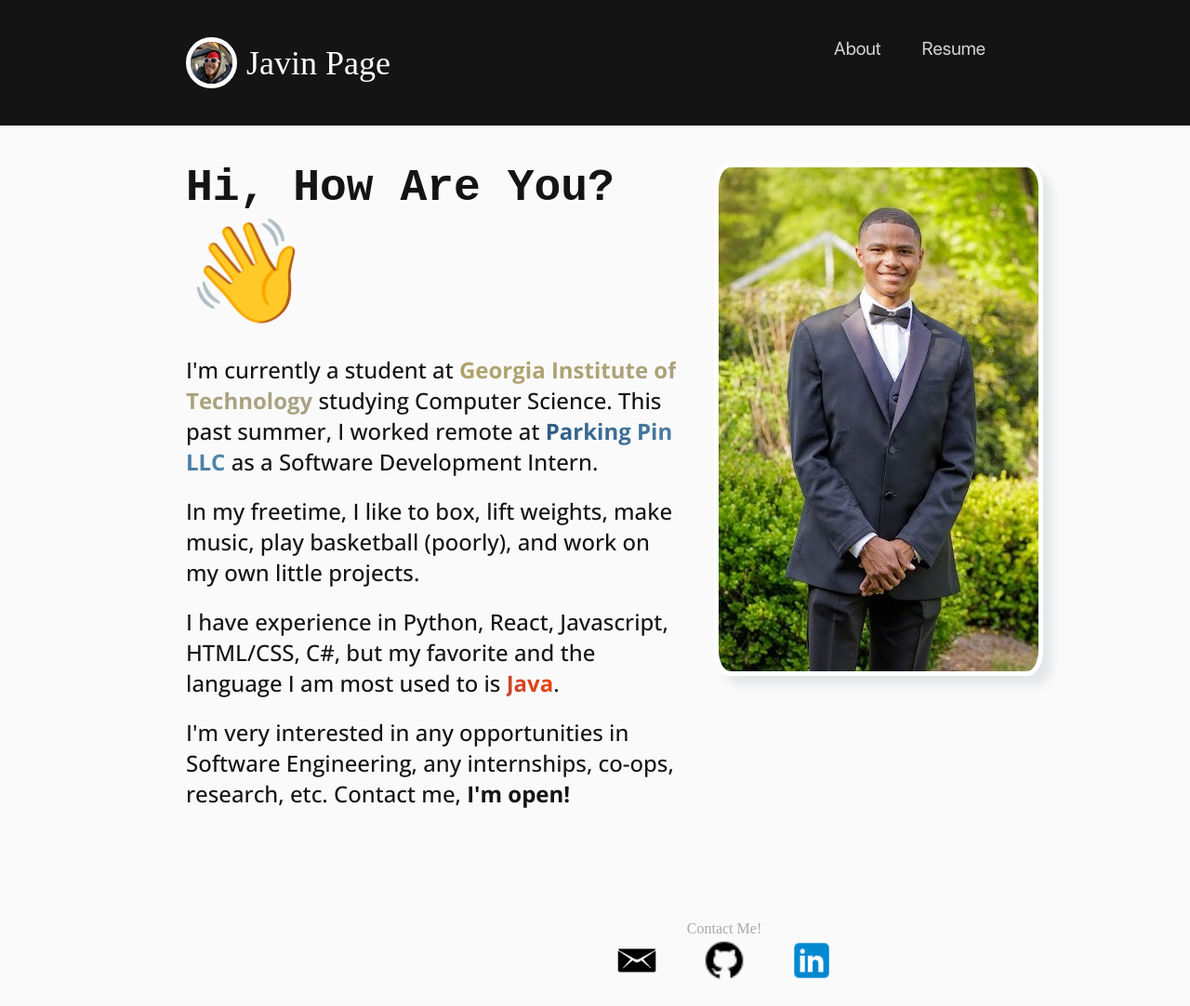
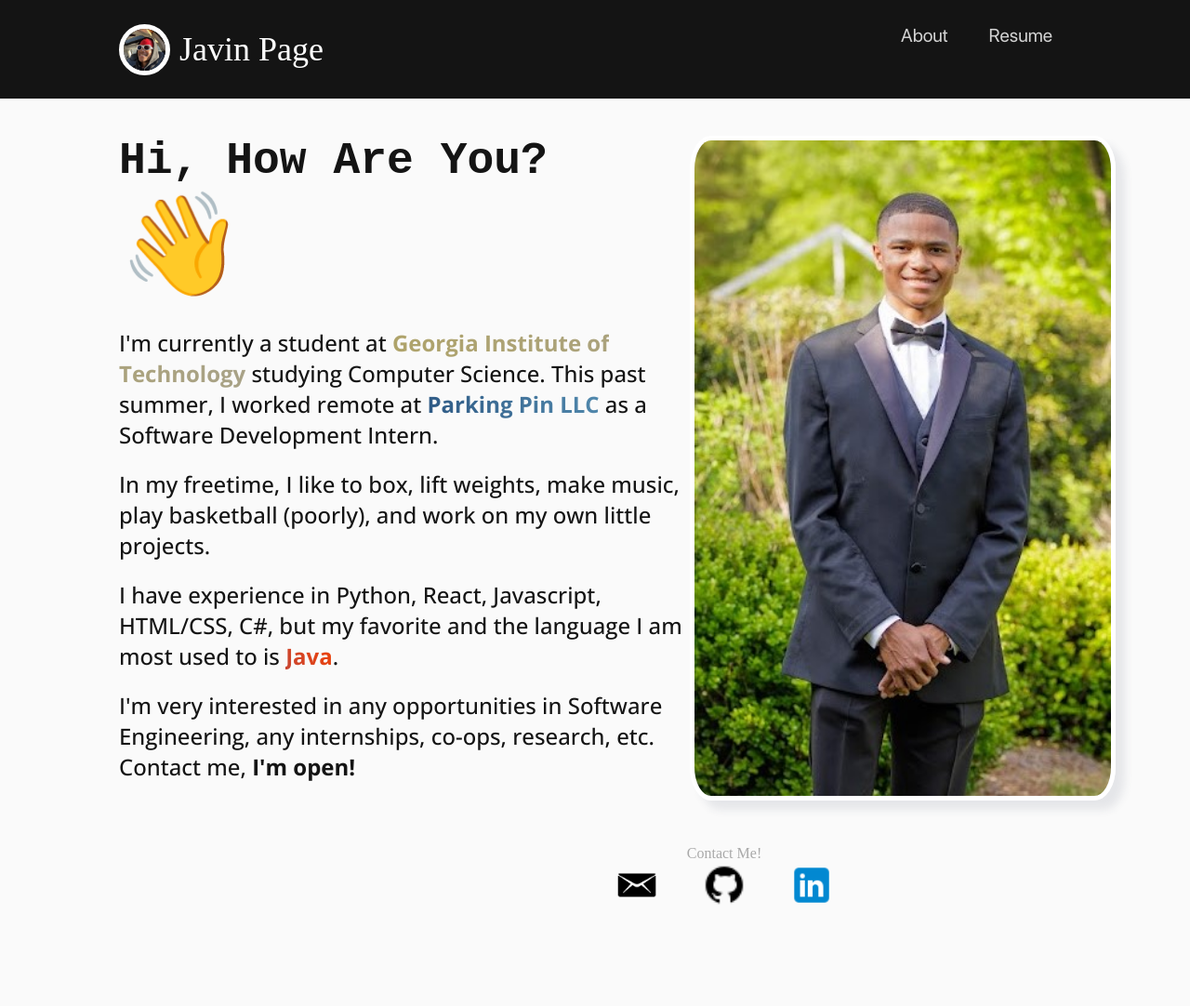
Before and after one commit to pageja25/JavinPage.GitHub.io, a plain HTML site: page index.html in a window 1280 px wide. Shown: the whole page at 93% size. After the commit the page ends 1001 px from the top, so only its background shows below. Drawn offline with nearby package versions, Linux system fonts and the light colour scheme; a web font is replaced by a local one.

Commit message:
Fixed scroll and some other stuff

```diff
--- a/css/main.css
+++ b/css/main.css
@@ -44,18 +44,18 @@ body{
     font-size: 20px;
     color: hsl(14, 0%, 8%);
     font-weight: 500;
-    display: flex;
+    display: inline-flex;
     flex: wrap;
 }
 .text  {
     flex: 50%;
 }
 main {
-    padding: 40px 200px 40px 200px;
+    padding: 40px 10vw 40px 10vw;
     display: block;
 }
 header{
-    width: 100vw;
+    width: 100%;
     margin: auto;
     /*position: fixed;
     box-sizing: content-box;*/
@@ -64,10 +64,10 @@ header{
     /*background-image: linear-gradient(to bottom, rgb(255, 188, 217), rgb(160, 217, 239));*/
 }
 .content {
-    padding: 40px 200px 40px 200px;
+    padding: 2vw 10vw 2vw 10vw;
     display: inline-block;
     vertical-align: middle;
-    width: 100vw;
+    width: inherit;
 }
 h1 {
     font-family: 'SF-Display';
@@ -106,7 +106,6 @@ nav{
     font-family: 'SF-Display';
     font-size: 18px;
     float: right;
-
 }
 .face {
     border-radius: 5%;
@@ -114,7 +113,8 @@ nav{
     box-shadow: 10px 10px 10px hsl(224, 30%, 27%, 0.1);
 }
 .image {
-    padding: 0 40px 0 40px;
+    display: flex;
+    float: right;
     width: 40%;
 }
 .profile {
@@ -137,13 +137,14 @@ a:hover {
 }
 
 footer {
+    left: 50%;
+    margin-top: 3em;
     display: block;
-    margin-top: 100px;
+    justify-self: center;
     font-family: 'SF-Text';
     font-size: 16px;
     font-weight: 500;
     color:darkgrey;
     text-align: center;
-    left: 50%;
     position: absolute;
 }
--- a/index.html
+++ b/index.html
@@ -1,6 +1,7 @@
 <!DOCTYPE html>
 <head>
     <title>Javin Page</title>
+    <meta name="viewport" content="width=device-width, initial-scale=1, shrink-to-fit=no">
     <link href="css/main.css" rel="stylesheet" type="text/css">
     <link rel="icon" href="assets\images\profilepic.jpg">
 </head>
```
